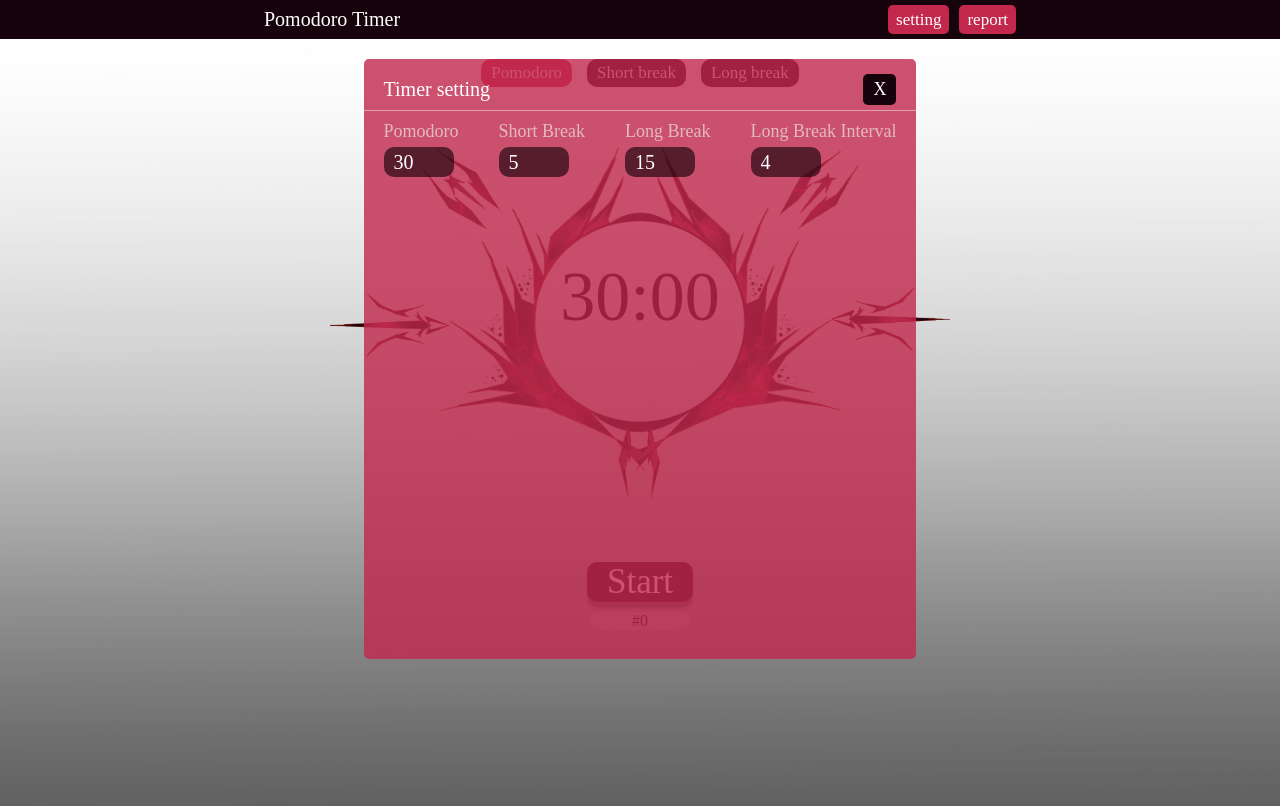
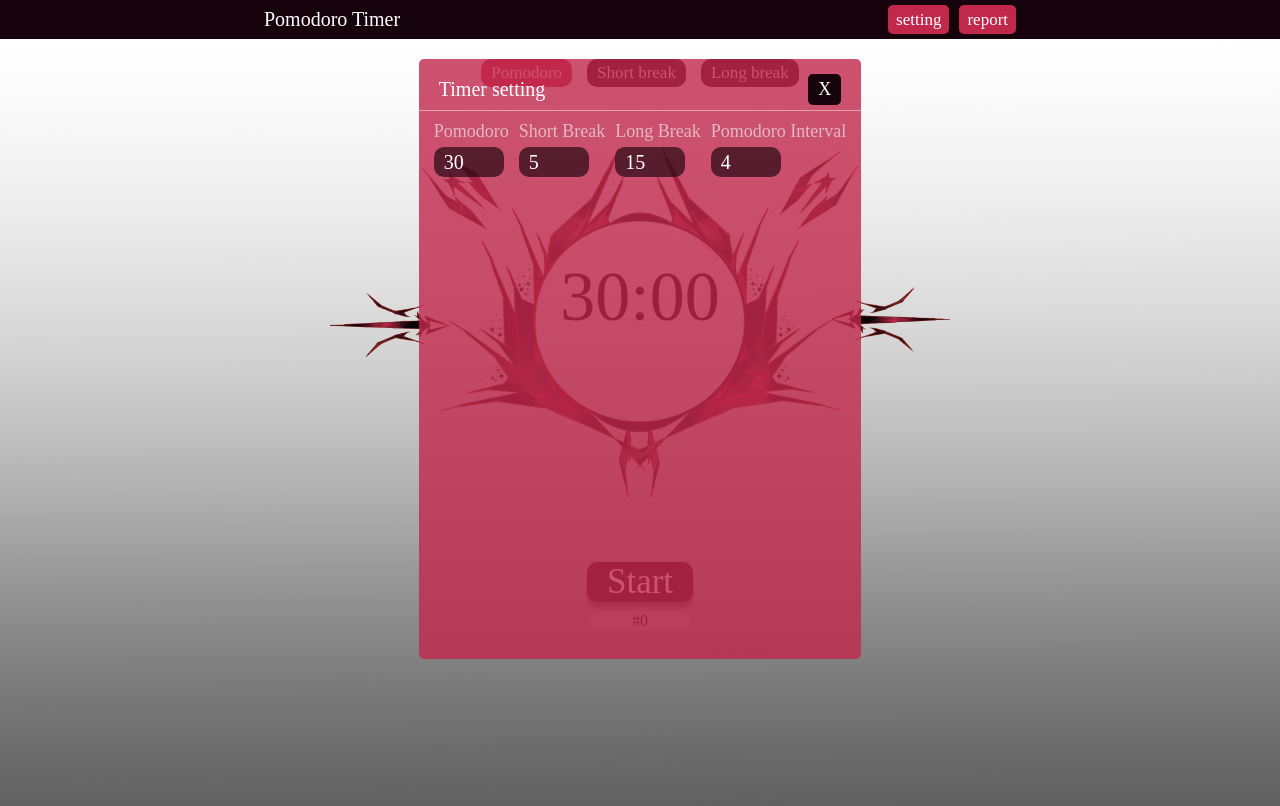
Before and after one commit to AmadoMuerte/pomodoro-timer, a React (Create React App) app: page /setting in a window 1280 px wide. Shown: the top 806 px of the page. Built offline with nearby package versions, Linux system fonts and the light colour scheme; a web font is replaced by a local one.

Commit message:
changed adaptive for setting window

```diff
--- a/src/routes/setting/Setting.css
+++ b/src/routes/setting/Setting.css
@@ -14,6 +14,7 @@
     border-radius: 5px;
     background-color: #5fbfced5;
     padding: 10px 0;
+    max-width: 500px;
     height: 600px;
     display: flex;
     flex-direction: column;
@@ -71,13 +72,15 @@
 
 .setting__bottom {
     display: flex;
+    flex-wrap: wrap;
     justify-content: space-between;
     align-items: center;
+    margin-right: -10px;
+    padding: 0 15px;
 }
 
 .setting__timer {
-    margin: 0 20px;
-    margin-right: 20px;
+    margin-right: 10px;
     margin-top: 10px;
     display: flex;
     flex-direction: column;
--- a/src/routes/setting/Setting.jsx
+++ b/src/routes/setting/Setting.jsx
@@ -19,6 +19,7 @@ function Setting(props) {
 
     return (
         <div className='setting'>
+            <div className='container'>
             <div className='setting__inner'>
                 <div>
                     <div className='setting__head'>
@@ -56,7 +57,7 @@ function Setting(props) {
                             />
                         </div>
                         <div className='setting__timer'>
-                            <p>Long Break Interval</p>
+                            <p>Pomodoro Interval</p>
                             <SettingInput
                             inputValue={longBreakInterval}
                             valueChanger={setLongBreakInterval}
@@ -65,6 +66,7 @@ function Setting(props) {
                     </div>
                 </div>
             </div>
+            </div>
         </div>
     );
 }
```
